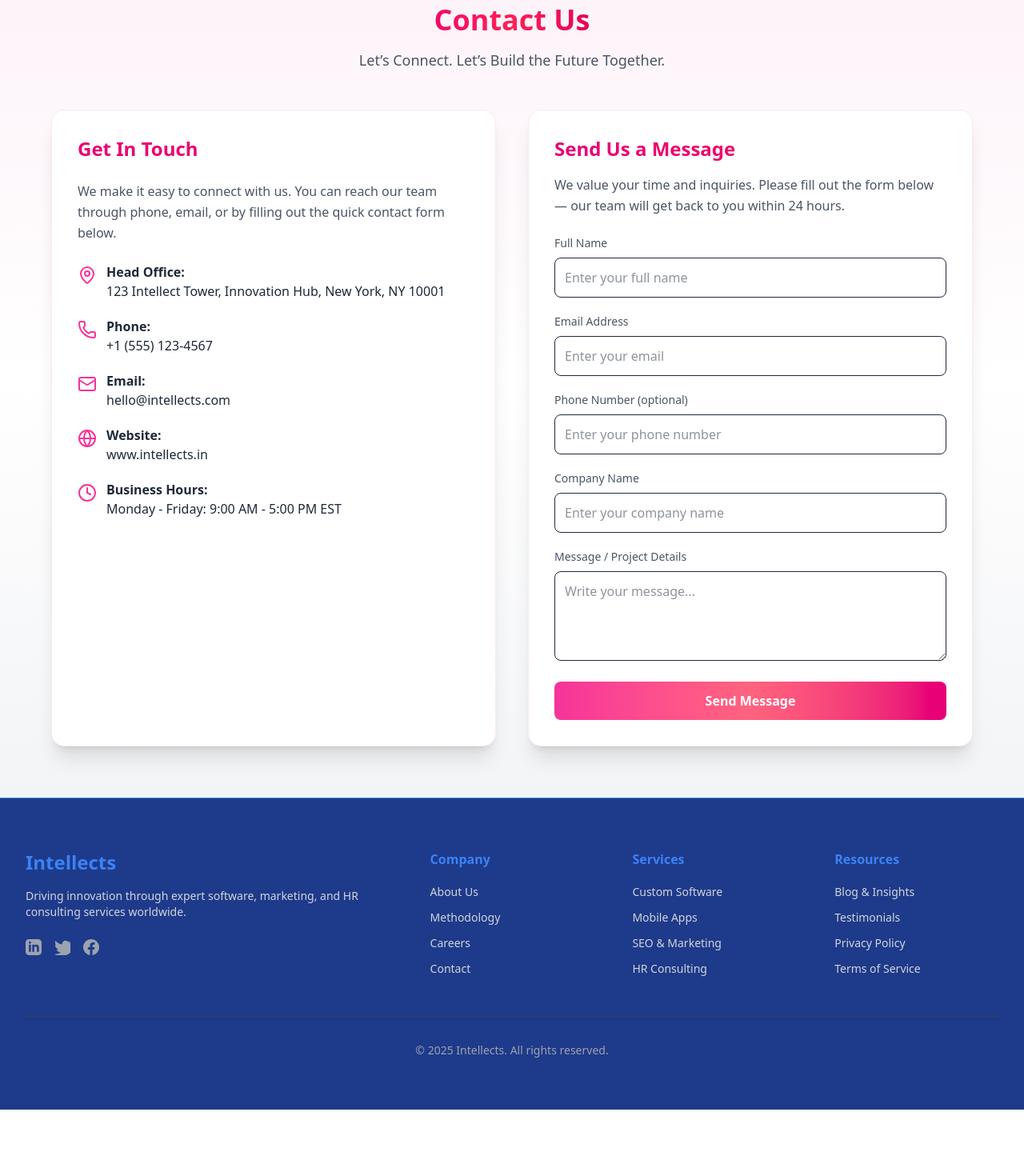
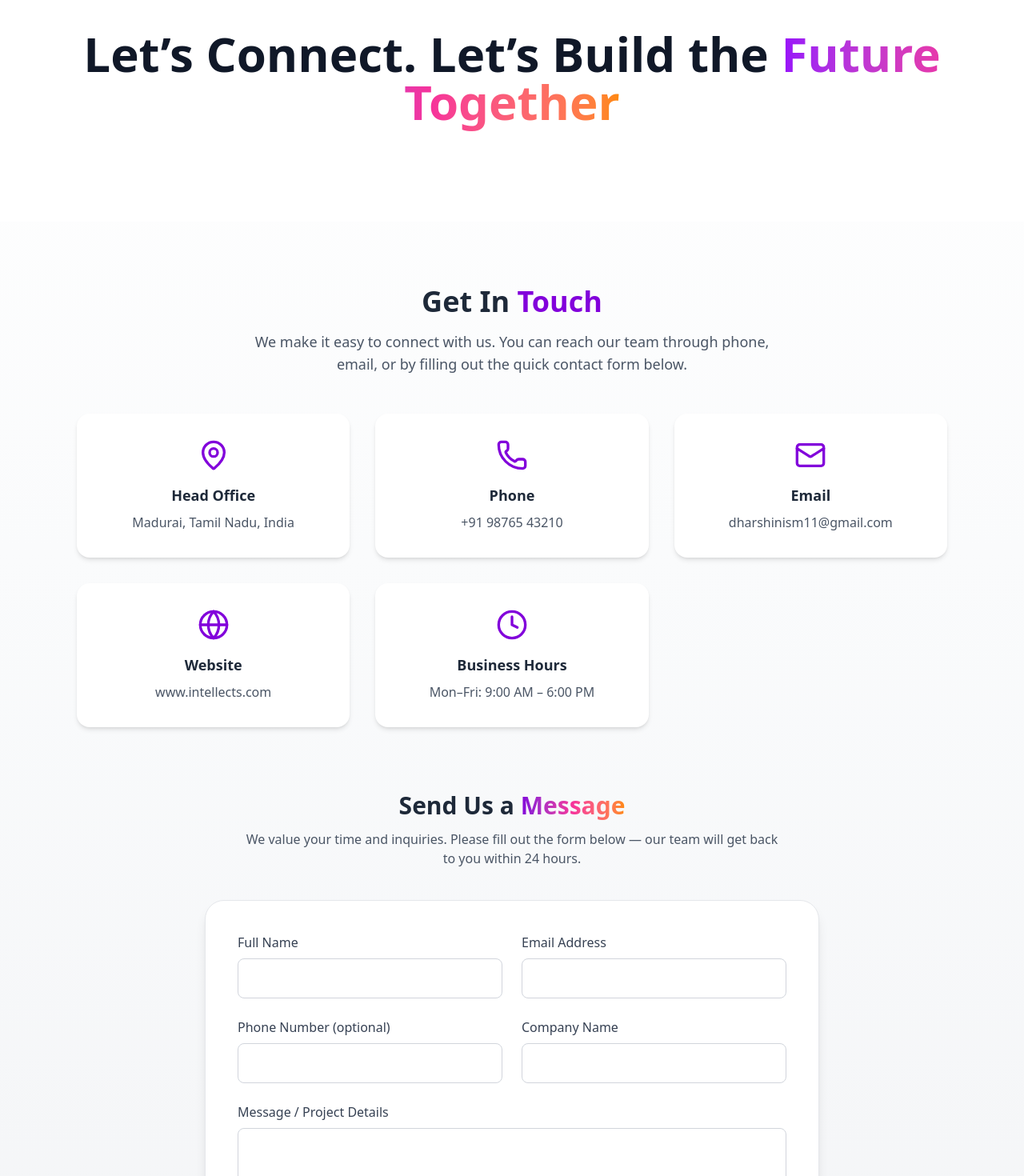
Before and after one commit to primesourcellp/Intellects, a React (Vite) app: page /#/contact in a window 1280 px wide. Shown: the part 140-1610 px from the top of the page at 80% size. Before the commit the page ends 1527 px from the top, so only its background shows below. Built offline with nearby package versions, Linux system fonts and the light colour scheme.

Commit message:
Update Contact.jsx

```diff
--- a/src/Components/Pages/Contact.jsx
+++ b/src/Components/Pages/Contact.jsx
@@ -1,10 +1,9 @@
 import React, { useState } from "react";
 import { motion } from "framer-motion";
 import { Mail, MapPin, Phone, Clock, Globe } from "lucide-react";
-import toast, { Toaster } from "react-hot-toast";
 
-const Contact = () => {
-  const [formData, setFormData] = useState({
+export default function Contact() {
+  const [form, setForm] = useState({
     name: "",
     email: "",
     phone: "",
@@ -12,211 +11,202 @@ const Contact = () => {
     message: "",
   });
 
+  const [submitted, setSubmitted] = useState(false);
+
   const handleChange = (e) => {
-    setFormData({ ...formData, [e.target.name]: e.target.value });
+    setForm({ ...form, [e.target.name]: e.target.value });
   };
 
   const handleSubmit = (e) => {
     e.preventDefault();
+    const { name, email, phone, company, message } = form;
 
-    toast.success("Message sent successfully!", {
-      style: {
-        border: "1px solid #FF4F8B",
-        padding: "12px",
-        color: "#333",
-      },
-      iconTheme: {
-        primary: "#FF4F8B",
-        secondary: "#fff",
-      },
-    });
+    if (!name || !email || !message) {
+      alert("Please fill in all required fields (Name, Email, Message).");
+      return;
+    }
 
-    setTimeout(() => {
-      const subject = encodeURIComponent(`Inquiry from ${formData.name}`);
+    // ✅ Gmail Compose URL format
+    const subject = encodeURIComponent(`Contact from ${name}`);
     const body = encodeURIComponent(
-        `Name: ${formData.name}\nEmail: ${formData.email}\nPhone: ${formData.phone}\nCompany: ${formData.company}\n\nMessage:\n${formData.message}`
+      `Name: ${name}\nEmail: ${email}\nPhone: ${phone}\nCompany: ${company}\n\nMessage:\n${message}`
     );
-      window.open(
-        `https://mail.google.com/mail/?view=cm&fs=1&to=dharshinism11@gmail.com&su=${subject}&body=${body}`
-      );
-    }, 1500);
+
+    const gmailLink = `https://mail.google.com/mail/?view=cm&fs=1&to=dharshinism11@gmail.com&su=${subject}&body=${body}`;
+
+    // ✅ Open Gmail Compose in new tab
+    window.open(gmailLink, "_blank");
+
+    // ✅ Reset form and show success message
+    setForm({ name: "", email: "", phone: "", company: "", message: "" });
+    setSubmitted(true);
+    setTimeout(() => setSubmitted(false), 4000);
   };
 
   return (
-    <div className="min-h-screen bg-gradient-to-b from-pink-50 via-white to-gray-100 flex flex-col items-center text-gray-800 px-6 py-16">
-      <Toaster position="top-center" reverseOrder={false} />
-
-      {/* Header */}
-      <motion.div
-        initial={{ opacity: 0, y: -40 }}
+    <div className="min-h-screen bg-gradient-to-b from-white via-gray-50 to-gray-100 text-gray-800">
+      {/* Hero Section */}
+      <section className="text-center py-24 px-6 md:px-12 lg:px-24 bg-white">
+        <motion.h1
+          initial={{ opacity: 0, y: -20 }}
           animate={{ opacity: 1, y: 0 }}
           transition={{ duration: 0.8 }}
-        className="text-center mb-12"
+          className="text-5xl md:text-6xl font-extrabold text-gray-900 mb-6"
         >
-        <h1 className="text-4xl font-bold bg-gradient-to-r from-pink-600 via-rose-500 to-pink-700 bg-clip-text text-transparent mb-4">
-          Contact Us
-        </h1>
-        <p className="text-lg text-gray-600 max-w-2xl mx-auto">
-          Let’s Connect. Let’s Build the Future Together.
-        </p>
-      </motion.div>
+          Let’s Connect. Let’s Build the{" "}
+          <span className="bg-gradient-to-r from-purple-600 via-pink-500 to-orange-400 bg-clip-text text-transparent">
+            Future Together
+          </span>
+        </motion.h1>
+      </section>
 
-      {/* Contact Info + Form Section */}
-      <div className="max-w-6xl w-full grid md:grid-cols-2 gap-10">
-        {/* Left Side - Contact Info */}
-        <motion.div
-          initial={{ opacity: 0, x: -40 }}
-          animate={{ opacity: 1, x: 0 }}
-          transition={{ duration: 0.8 }}
-          className="bg-white rounded-2xl shadow-xl p-8 border border-pink-100"
-        >
-          <h2 className="text-2xl font-semibold bg-gradient-to-r from-pink-600 to-rose-500 bg-clip-text text-transparent mb-6">
-            Get In Touch
+      {/* Get In Touch Section */}
+      <section className="px-6 py-20 md:px-12 lg:px-24">
+        <div className="text-center mb-12">
+          <h2 className="text-4xl font-bold text-gray-800 mb-4">
+            Get In <span className="text-purple-700">Touch</span>
           </h2>
-          <p className="text-gray-600 mb-6 leading-relaxed">
-            We make it easy to connect with us. You can reach our team through
-            phone, email, or by filling out the quick contact form below.
-          </p>
-
-          <div className="space-y-5">
-            <div className="flex items-start space-x-3">
-              <MapPin className="text-pink-500 mt-1" />
-              <p>
-                <strong>Head Office:</strong>
-                <br /> 123 Intellect Tower, Innovation Hub, New York, NY 10001
+          <p className="text-gray-600 max-w-2xl mx-auto text-lg">
+            We make it easy to connect with us. You can reach our team through phone, email,
+            or by filling out the quick contact form below.
           </p>
         </div>
-            <div className="flex items-start space-x-3">
-              <Phone className="text-pink-500 mt-1" />
-              <p>
-                <strong>Phone:</strong>
-                <br /> +1 (555) 123-4567
+
+        {/* Contact Information */}
+        <div className="grid md:grid-cols-2 lg:grid-cols-3 gap-8 mb-20 text-center">
+          <div className="p-8 bg-white rounded-2xl shadow-md hover:shadow-xl transition-all">
+            <MapPin className="w-10 h-10 text-purple-700 mx-auto mb-4" />
+            <h3 className="font-semibold text-lg mb-2">Head Office</h3>
+            <p className="text-gray-600">Madurai, Tamil Nadu, India</p>
+          </div>
+
+          <div className="p-8 bg-white rounded-2xl shadow-md hover:shadow-xl transition-all">
+            <Phone className="w-10 h-10 text-purple-700 mx-auto mb-4" />
+            <h3 className="font-semibold text-lg mb-2">Phone</h3>
+            <p className="text-gray-600">+91 98765 43210</p>
+          </div>
+
+          <div className="p-8 bg-white rounded-2xl shadow-md hover:shadow-xl transition-all">
+            <Mail className="w-10 h-10 text-purple-700 mx-auto mb-4" />
+            <h3 className="font-semibold text-lg mb-2">Email</h3>
+            <p className="text-gray-600">dharshinism11@gmail.com</p>
+          </div>
+
+          <div className="p-8 bg-white rounded-2xl shadow-md hover:shadow-xl transition-all">
+            <Globe className="w-10 h-10 text-purple-700 mx-auto mb-4" />
+            <h3 className="font-semibold text-lg mb-2">Website</h3>
+            <p className="text-gray-600">www.intellects.com</p>
+          </div>
+
+          <div className="p-8 bg-white rounded-2xl shadow-md hover:shadow-xl transition-all">
+            <Clock className="w-10 h-10 text-purple-700 mx-auto mb-4" />
+            <h3 className="font-semibold text-lg mb-2">Business Hours</h3>
+            <p className="text-gray-600">Mon–Fri: 9:00 AM – 6:00 PM</p>
+          </div>
+        </div>
+
+        {/* Send Message Section */}
+        <div className="text-center mb-10">
+          <h2 className="text-3xl font-bold text-gray-800 mb-3">
+            Send Us a{" "}
+            <span className="bg-gradient-to-r from-purple-700 via-pink-500 to-orange-400 bg-clip-text text-transparent">
+              Message
+            </span>
+          </h2>
+          <p className="text-gray-600 max-w-2xl mx-auto">
+            We value your time and inquiries. Please fill out the form below — our team will
+            get back to you within 24 hours.
           </p>
         </div>
-            <div className="flex items-start space-x-3">
-              <Mail className="text-pink-500 mt-1" />
-              <p>
-                <strong>Email:</strong>
-                <br /> hello@intellects.com
-              </p>
+
+        {/* Contact Form */}
+        <motion.form
+          onSubmit={handleSubmit}
+          initial={{ opacity: 0, y: 40 }}
+          animate={{ opacity: 1, y: 0 }}
+          transition={{ duration: 0.8, delay: 0.3 }}
+          className="max-w-3xl mx-auto bg-white p-10 rounded-3xl shadow-lg border border-gray-200"
+        >
+          <div className="grid md:grid-cols-2 gap-6 mb-6">
+            <div>
+              <label className="block text-gray-700 mb-2 font-medium">Full Name</label>
+              <input
+                type="text"
+                name="name"
+                value={form.name}
+                onChange={handleChange}
+                required
+                className="w-full border border-gray-300 rounded-lg px-4 py-3 focus:ring-2 focus:ring-purple-700 outline-none"
+              />
             </div>
-            <div className="flex items-start space-x-3">
-              <Globe className="text-pink-500 mt-1" />
-              <p>
-                <strong>Website:</strong>
-                <br /> www.intellects.in
-              </p>
-            </div>
-            <div className="flex items-start space-x-3">
-              <Clock className="text-pink-500 mt-1" />
-              <p>
-                <strong>Business Hours:</strong>
-                <br />Monday - Friday: 9:00 AM - 5:00 PM EST
-              </p>
+            <div>
+              <label className="block text-gray-700 mb-2 font-medium">Email Address</label>
+              <input
+                type="email"
+                name="email"
+                value={form.email}
+                onChange={handleChange}
+                required
+                className="w-full border border-gray-300 rounded-lg px-4 py-3 focus:ring-2 focus:ring-purple-700 outline-none"
+              />
             </div>
           </div>
-        </motion.div>
 
-        {/* Right Side - Contact Form */}
-        <motion.div
-          initial={{ opacity: 0, x: 40 }}
-          animate={{ opacity: 1, x: 0 }}
-          transition={{ duration: 0.8 }}
-          className="bg-white rounded-2xl shadow-xl p-8 border border-pink-100"
-        >
-          <h2 className="text-2xl font-semibold bg-gradient-to-r from-pink-600 to-rose-500 bg-clip-text text-transparent mb-4">
-            Send Us a Message
-          </h2>
-          <p className="text-gray-600 mb-6 leading-relaxed">
-            We value your time and inquiries. Please fill out the form below — our team will get back to you within 24 hours.
-          </p>
-
-          <form onSubmit={handleSubmit} className="space-y-5">
+          <div className="grid md:grid-cols-2 gap-6 mb-6">
             <div>
-              <label className="block text-sm font-medium text-gray-600">
-                Full Name
+              <label className="block text-gray-700 mb-2 font-medium">
+                Phone Number (optional)
               </label>
               <input
                 type="text"
-                name="name"
-                required
-                value={formData.name}
+                name="phone"
+                value={form.phone}
                 onChange={handleChange}
-                className="w-full mt-2 p-3 border rounded-lg focus:ring-2 focus:ring-pink-400 outline-none"
-                placeholder="Enter your full name"
+                className="w-full border border-gray-300 rounded-lg px-4 py-3 focus:ring-2 focus:ring-purple-700 outline-none"
               />
             </div>
-
             <div>
-              <label className="block text-sm font-medium text-gray-600">
-                Email Address
-              </label>
-              <input
-                type="email"
-                name="email"
-                required
-                value={formData.email}
-                onChange={handleChange}
-                className="w-full mt-2 p-3 border rounded-lg focus:ring-2 focus:ring-pink-400 outline-none"
-                placeholder="Enter your email"
-              />
-            </div>
-
-            <div>
-              <label className="block text-sm font-medium text-gray-600">
-                Phone Number (optional)
-              </label>
-              <input
-                type="tel"
-                name="phone"
-                value={formData.phone}
-                onChange={handleChange}
-                className="w-full mt-2 p-3 border rounded-lg focus:ring-2 focus:ring-pink-400 outline-none"
-                placeholder="Enter your phone number"
-              />
-            </div>
-
-            <div>
-              <label className="block text-sm font-medium text-gray-600">
-                Company Name
-              </label>
+              <label className="block text-gray-700 mb-2 font-medium">Company Name</label>
               <input
                 type="text"
                 name="company"
-                value={formData.company}
+                value={form.company}
                 onChange={handleChange}
-                className="w-full mt-2 p-3 border rounded-lg focus:ring-2 focus:ring-pink-400 outline-none"
-                placeholder="Enter your company name"
+                className="w-full border border-gray-300 rounded-lg px-4 py-3 focus:ring-2 focus:ring-purple-700 outline-none"
               />
             </div>
+          </div>
 
-            <div>
-              <label className="block text-sm font-medium text-gray-600">
+          <div className="mb-6">
+            <label className="block text-gray-700 mb-2 font-medium">
               Message / Project Details
             </label>
             <textarea
               name="message"
+              value={form.message}
+              onChange={handleChange}
               required
-                value={formData.message}
-                onChange={handleChange}
-                className="w-full mt-2 p-3 border rounded-lg focus:ring-2 focus:ring-pink-400 outline-none h-28"
-                placeholder="Write your message..."
-              ></textarea>
+              rows="5"
+              className="w-full border border-gray-300 rounded-lg px-4 py-3 focus:ring-2 focus:ring-purple-700 outline-none"
+            />
           </div>
 
           <motion.button
             whileHover={{ scale: 1.05 }}
             whileTap={{ scale: 0.95 }}
             type="submit"
-              className="w-full bg-gradient-to-r from-pink-500 via-rose-400 to-pink-600 text-white py-3 rounded-lg font-semibold hover:shadow-lg transition-all"
+            className="w-full py-3 bg-gradient-to-r from-purple-700 via-pink-500 to-orange-400 text-white font-semibold rounded-full shadow-lg transition duration-300"
           >
             Send Message
           </motion.button>
-          </form>
-        </motion.div>
-      </div>
+
+          {submitted && (
+            <p className="text-green-600 font-medium text-center mt-4">
+              ✅ Gmail compose window opened — you can send your message now!
+            </p>
+          )}
+        </motion.form>
+      </section>
     </div>
   );
-};
-
-export default Contact;
+}
```
Lines whose indentation alone changed are shown as unchanged.
